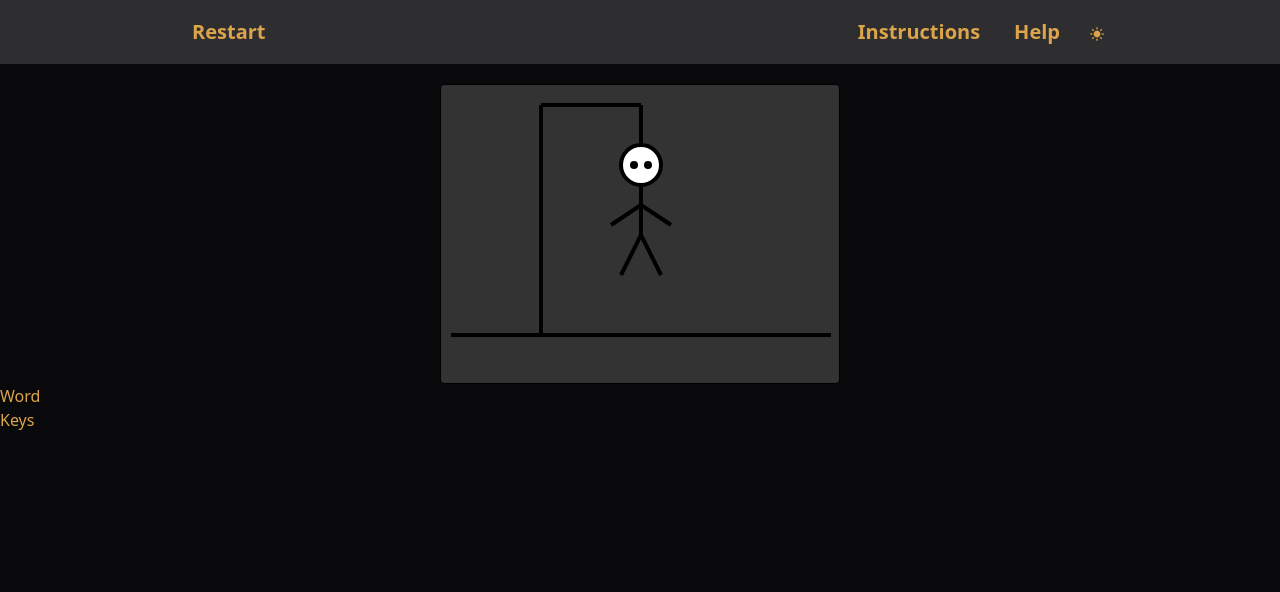
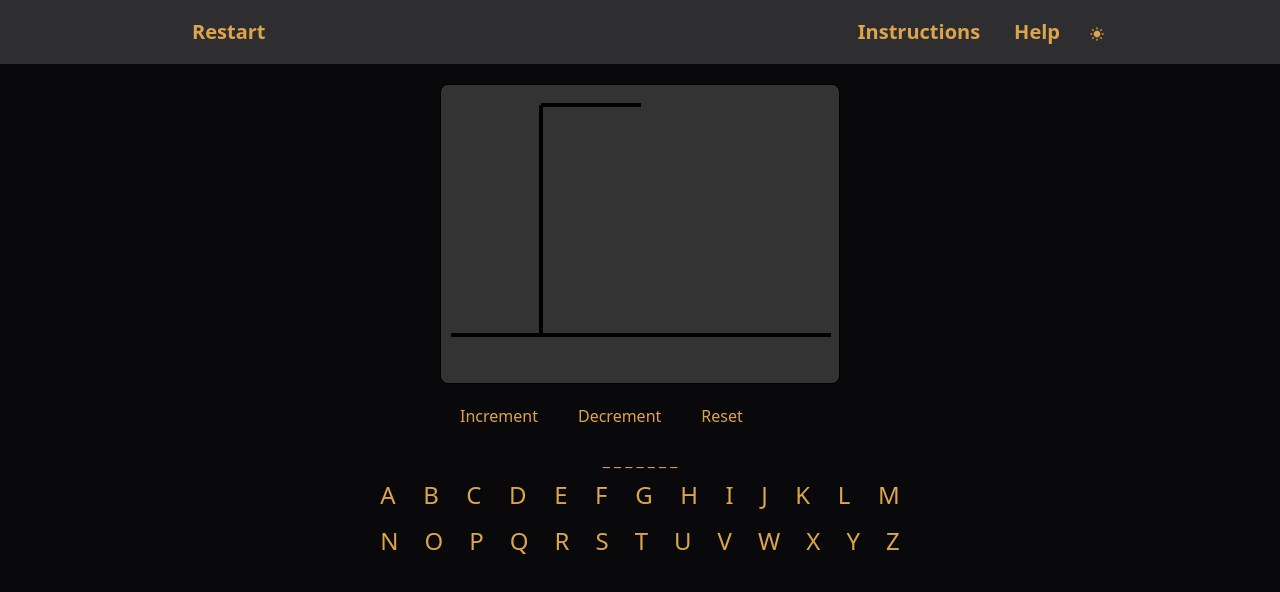
Before and after one commit to MrShifu01/hangman-game, a React (Create React App) app: page / in a window 1280 px wide. Shown: the top 592 px of the page. Built offline with nearby package versions, Linux system fonts and the light colour scheme.

Commit message:
just have to do the game logic, then its done 90% done then comments

```diff
--- a/src/components/Figure.js
+++ b/src/components/Figure.js
@@ -1,36 +1,61 @@
+import { useDispatch, useSelector } from 'react-redux'
+import { incrementError, decrementError, resetError } from '../store/error'
+
 const Figure = () => {
 
+  const error = useSelector((state) => state.error.value)
+  const dispatch = useDispatch()
+
+  const handleIncrementError = (e) => {
+    e.preventDefault()
+    dispatch(incrementError())
+  }
+
+  const handleDecrementError = (e) => {
+    e.preventDefault()
+    dispatch(decrementError())
+  }
+
+  const handleResetError = (e) => {
+    e.preventDefault()
+    dispatch(resetError())
+  }
+
   return (
-    <svg className="hangman-figure mt-5 rounded bg-primary-content" height="300" width="400">
+    <>
+    <svg className="hangman-figure mt-5 rounded-lg bg-primary-content" height="300" width="400">
       <g id="body">
-        <g id="head">
+        {error > 1 && <g id="head">
           <circle cx="200" cy="80" r="20" stroke="black" strokeWidth="4" fill="white" />
-          <g id="rEyes">
+          {error !== 7 && <g id="rEyes">
             <circle cx="193" cy="80" r="4" />
             <circle cx="207" cy="80" r="4" />
-          </g>
-          <g id="xEyes" className="hide">
+          </g>}
+          {error === 7 && <g id="xEyes">
             <line x1="190" y1="78" x2="196" y2="84" />
             <line x1="204" y1="78" x2="210" y2="84" />
             <line x1="190" y1="84" x2="196" y2="78" />
             <line x1="204" y1="84" x2="210" y2="78" />
-          </g>
-        </g>
-        <line x1="200" y1="100" x2="200" y2="150" />
-        <line id="armL" x1="200" y1="120" x2="170" y2="140" />
-        <line id="armR" x1="200" y1="120" x2="230" y2="140" />
-        <line id="legL" x1="200" y1="150" x2="180" y2="190" />
-        <line id="legR" x1="200" y1="150" x2="220" y2="190" />
+          </g>}
+        </g>}
+        {error > 2 && <line x1="200" y1="100" x2="200" y2="150" />}
+        {error > 3 && <line id="armL" x1="200" y1="120" x2="170" y2="140" />}
+        {error > 4 && <line id="armR" x1="200" y1="120" x2="230" y2="140" />}
+        {error > 5 && <line id="legL" x1="200" y1="150" x2="180" y2="190" />}
+        {error > 6 && <line id="legR" x1="200" y1="150" x2="220" y2="190" />}
         <line x1="10" y1="250" x2="150" y2="250" />
         <line id="door1" x1="150" y1="250" x2="200" y2="250" />
         <line id="door2" x1="200" y1="250" x2="250" y2="250" />
         <line x1="250" y1="250" x2="390" y2="250" />
         <line x1="100" y1="250" x2="100" y2="20" />
         <line x1="100" y1="20" x2="200" y2="20" />
-        <line id="rope" x1="200" y1="20" x2="200" y2="60" />
+        {error > 0 && <line id="rope" x1="200" y1="20" x2="200" y2="60" />}
       </g>
     </svg>
-
+    <button className='p-5' onClick={handleIncrementError}>Increment</button>
+    <button className='p-5' onClick={handleDecrementError}>Decrement</button>
+    <button className='p-5' onClick={handleResetError}>Reset</button>
+    </>
 
   )
 }
--- /dev/null
+++ b/src/components/GamePlay.js
@@ -0,0 +1,23 @@
+import { useSelector, useDispatch} from 'react-redux'
+import { resetError, incrementError, decrementError } from '../store/error'
+import Word from "./Word"
+
+function GamePlay() {
+    const error = useSelector((state) => state.error.value)
+    const word = useSelector((state) => state.word.word)
+
+    const unknownLetter = "_ "
+    let blankWord = ""
+    if (word != null) {
+        blankWord = unknownLetter.repeat(word.length)
+    }
+
+  return (
+    <>
+        {word && <h1>{blankWord}</h1>}
+        {!word && <Word/>}
+    </>
+  )
+}
+
+export default GamePlay
--- a/src/components/Keys.js
+++ b/src/components/Keys.js
@@ -2,7 +2,39 @@ import React from 'react'
 
 function Keys() {
   return (
-    <div>Keys</div>
+    <div className='keys-container'>
+      <div className='keys-row-one'>
+        <div className='keys-row-one-keys'>A</div>
+        <div className='keys-row-one-keys'>B</div>
+        <div className='keys-row-one-keys'>C</div>
+        <div className='keys-row-one-keys'>D</div>
+        <div className='keys-row-one-keys'>E</div>
+        <div className='keys-row-one-keys'>F</div>
+        <div className='keys-row-one-keys'>G</div>
+        <div className='keys-row-one-keys'>H</div>
+        <div className='keys-row-one-keys'>I</div>
+        <div className='keys-row-one-keys'>J</div>
+        <div className='keys-row-one-keys'>K</div>
+        <div className='keys-row-one-keys'>L</div>
+        <div className='keys-row-one-keys'>M</div>
+
+      </div>
+      <div className='keys-row-two'>
+        <div className='keys-row-two-keys'>N</div>
+        <div className='keys-row-two-keys'>O</div>
+        <div className='keys-row-two-keys'>P</div>
+        <div className='keys-row-two-keys'>Q</div>
+        <div className='keys-row-two-keys'>R</div>
+        <div className='keys-row-two-keys'>S</div>
+        <div className='keys-row-two-keys'>T</div>
+        <div className='keys-row-two-keys'>U</div>
+        <div className='keys-row-two-keys'>V</div>
+        <div className='keys-row-two-keys'>W</div>
+        <div className='keys-row-two-keys'>X</div>
+        <div className='keys-row-two-keys'>Y</div>
+        <div className='keys-row-two-keys'>Z</div>
+      </div>
+    </div>
   )
 }
 
--- a/src/components/MainScreen.js
+++ b/src/components/MainScreen.js
@@ -1,15 +1,19 @@
 import '../index.css'
 import Figure from './Figure'
+import GamePlay from './GamePlay'
 import Keys from './Keys'
-import Word from './Word'
 
 function MainScreen() {
   return (
-    <>
-        <Figure/>
-        <Word/>
+    <div className='mainscreen-container flex flex-col items-center justify-center'>
+        <div className='figure-container'>
+          <Figure/>
+        </div>
+        <div className='gameplay-container'>
+          <GamePlay/>
+        </div>
         <Keys/>
-    </>
+    </div>
   )
 }
 
--- a/src/components/Word.js
+++ b/src/components/Word.js
@@ -1,8 +1,34 @@
-import React from 'react'
+import { useSelector, useDispatch } from 'react-redux'
+import { assignWord, resetWord } from '../store/word'
+import funnyWords from "../funnyWords"
 
 function Word() {
+  const word = useSelector((state) => state.word.word)
+  const dispatch = useDispatch()
+
+  function pickRandomWord (funnyWords) {
+    let index = Math.floor(Math.random() * 19)
+    return funnyWords[index]
+  }
+
+  const handleWord = (e) => {
+    e.preventDefault()
+    const randomWord = pickRandomWord(funnyWords)
+    dispatch(assignWord(randomWord))
+  }
+
+  const handleReset = (e) => {
+    e.preventDefault()
+    dispatch(resetWord())
+  }
   return (
-    <div>Word</div>
+    <>
+      <form>
+        <button onClick={handleWord}>Start</button>
+      </form>
+
+      <button onClick={handleReset}>Reset Word</button>
+    </>
   )
 }
 
--- /dev/null
+++ b/src/funnyWords.js
@@ -0,0 +1,24 @@
+const funnyWords = [
+  'Bamboozle',
+  'Lollygag',
+  'Kerfuffle',
+  'Nincompoop',
+  'Brouhaha',
+  'Blubber',
+  'Doozy',
+  'Noodle',
+  'Berserk',
+  'Hullabaloo',
+  'Gadzooks',
+  'Fiddlesticks',
+  'Hogwash',
+  'Klutz',
+  'Wiggly',
+  'Giggle',
+  'Snicker',
+  'Pickle',
+  'Whippersnapper',
+  'Malarkey'
+];
+
+export default funnyWords;
--- a/src/index.css
+++ b/src/index.css
@@ -60,3 +60,25 @@ svg {
   .hide {
     visibility: hidden;
   }
+
+  /* MainScreen */
+  .mainscreen-container{
+
+  }
+
+  /* Keys */
+
+  .keys-row-one,
+  .keys-row-two {
+    display: flex;
+    justify-content: space-between;
+    gap: 1rem;
+
+  }
+
+  .keys-row-one-keys,
+  .keys-row-two-keys {
+    cursor: pointer;
+    padding: 5px;
+    font-size: 1.5rem;
+  }
--- /dev/null
+++ b/src/store/error.js
@@ -0,0 +1,33 @@
+import { createSlice } from "@reduxjs/toolkit";
+
+const maxValue = 7
+const minValue = 0
+
+export const errorSlice = createSlice({
+
+    name: "error",
+
+    initialState: {
+        value: 0
+    },
+
+    reducers: {
+        incrementError: (state) => {
+            if (state.value < maxValue)
+            state.value += 1
+        },
+
+        decrementError: (state) => {
+            if (state.value > minValue)
+            state.value -= 1
+        },
+
+        resetError: (state) => {
+            state.value = 0
+        }
+    }
+})
+
+export const { incrementError, decrementError, resetError } = errorSlice.actions
+
+export default errorSlice.reducer
--- a/src/store/store.js
+++ b/src/store/store.js
@@ -1,8 +1,12 @@
 import { configureStore } from "@reduxjs/toolkit";
 import navigationReducer from "./navigation";
+import wordReducer from "./word";
+import errorReducer from "./error";
 
 export default configureStore ({
     reducer: {
         navigation: navigationReducer,
+        word: wordReducer,
+        error: errorReducer,
     }
 })
--- /dev/null
+++ b/src/store/word.js
@@ -0,0 +1,23 @@
+import { createSlice } from "@reduxjs/toolkit";
+
+export const wordSlice = createSlice({
+
+    name: "word",
+    initialState: {
+        word: "Testing"
+    },
+
+    reducers: {
+        assignWord: (state, action) => {
+            state.word = action.payload
+        },
+
+        resetWord: (state) => {
+            state.word = null
+        }
+    },
+})
+
+export const {assignWord, resetWord} = wordSlice.actions
+
+export default wordSlice.reducer
```
Also changed, not shown: src/words.js (deleted, +0 -119 lines), src/components/Footer.js (deleted).
